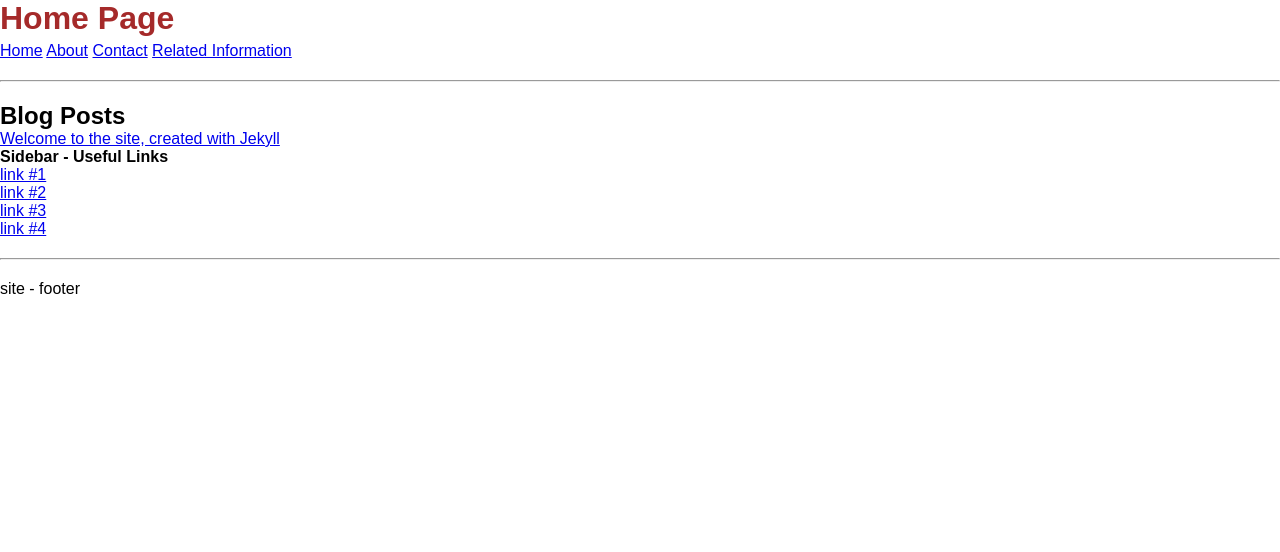
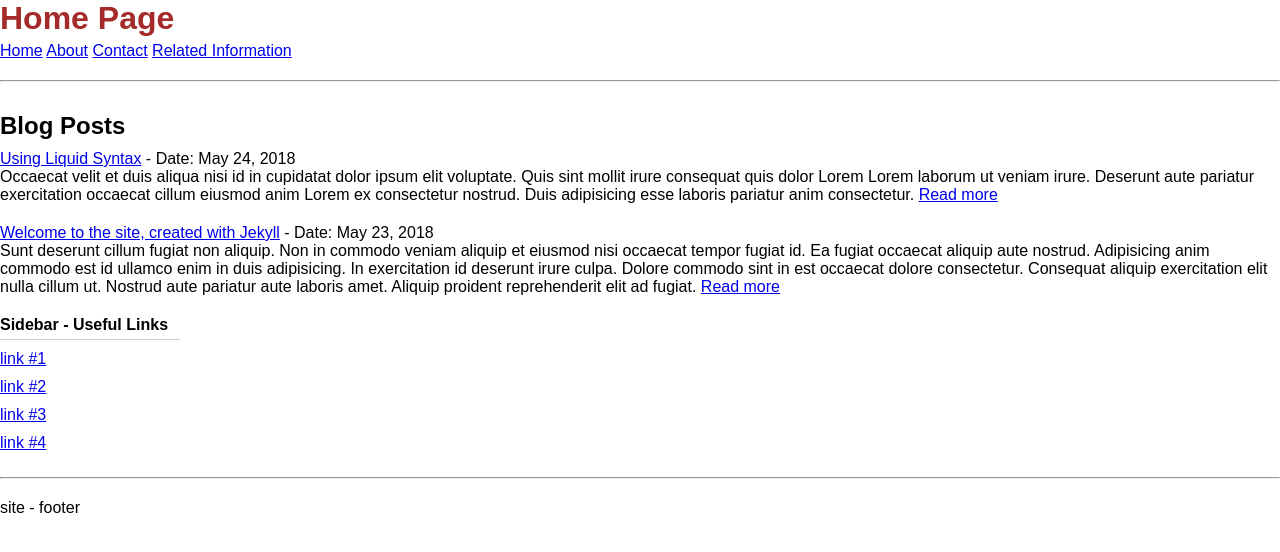
Before and after one commit to robert-laws/jekyll-review, a Jekyll site: the page built from index.html, in a window 1280 px wide. Shown: the top 552 px of the page. Built offline with Jekyll 4.4.1, drawn with Linux system fonts in a browser that asks for light colours.

Commit message:
add 2nd post, update config to allow future posts

```diff
--- a/_config.yml
+++ b/_config.yml
@@ -14,3 +14,6 @@ markdown: kramdown
 sass:
   sass_dir: _sass
   style: compact
+
+# Posts
+future: true
--- a/_posts/2018-05-23-welcome.md
+++ b/_posts/2018-05-23-welcome.md
@@ -3,8 +3,9 @@ layout: post
 title: "Welcome to the site, created with Jekyll"
 date: 2018-05-23 09:19:00
 categories: blog
+excerpt_separator: <!-- more -->
 ---
-# Welcome to the site!
+Sunt deserunt cillum fugiat non aliquip. Non in commodo veniam aliquip et eiusmod nisi occaecat tempor fugiat id. Ea fugiat occaecat aliquip aute nostrud. Adipisicing anim commodo est id ullamco enim in duis adipisicing. In exercitation id deserunt irure culpa. Dolore commodo sint in est occaecat dolore consectetur. Consequat aliquip exercitation elit nulla cillum ut. Nostrud aute pariatur aute laboris amet. Aliquip proident reprehenderit elit ad fugiat. <!-- more -->Officia in et minim velit esse consectetur veniam tempor ut veniam dolor. Laborum aute qui reprehenderit enim dolor quis adipisicing mollit nostrud aliqua. Aute culpa anim ea aliquip consequat sit cupidatat veniam aliquip enim elit irure. Nostrud Lorem ad adipisicing reprehenderit nisi sunt laboris anim consequat sint ad. Ullamco duis in eu labore dolor incididunt excepteur cillum quis adipisicing exercitation elit incididunt. Eiusmod qui occaecat veniam labore velit voluptate non consectetur quis amet esse esse fugiat dolore. Pariatur veniam ad deserunt amet qui laboris occaecat quis sunt ullamco dolor. Non dolore reprehenderit ipsum sit sint tempor amet cupidatat ullamco.
 
 Created using [Jekyll SSG][jekyll]
 
--- /dev/null
+++ b/_posts/2018-05-24-liquid-syntax.md
@@ -0,0 +1,12 @@
+---
+layout: post
+title: "Using Liquid Syntax"
+date: 2018-05-24 16:25:00
+categories: blog
+excerpt_separator: <!-- more -->
+---
+Occaecat velit et duis aliqua nisi id in cupidatat dolor ipsum elit voluptate. Quis sint mollit irure consequat quis dolor Lorem Lorem laborum ut veniam irure. Deserunt aute pariatur exercitation occaecat cillum eiusmod anim Lorem ex consectetur nostrud. Duis adipisicing esse laboris pariatur anim consectetur.<!-- more -->
+
+Mollit et ipsum et enim duis. Dolore et velit eu minim aliquip ipsum proident ea consectetur minim cupidatat ut. Nostrud ex exercitation deserunt sint officia sint mollit minim sint aliquip. Ut amet veniam sit sunt occaecat irure Lorem cupidatat eiusmod culpa est. Dolore fugiat occaecat Lorem et commodo officia deserunt proident amet proident culpa do irure. Commodo cillum irure adipisicing laborum dolore veniam tempor consequat aliquip.
+
+Ullamco deserunt ex aliqua pariatur cillum cillum eiusmod tempor reprehenderit qui duis dolore. Culpa incididunt ea duis incididunt consequat enim ullamco culpa magna eu. Occaecat commodo nostrud Lorem qui est. Aute ad elit laborum cupidatat sunt ea. Consectetur dolore aliquip sunt Lorem. Qui excepteur incididunt est et mollit aliquip nisi.
--- /dev/null
+++ b/_sass/_posts.scss
@@ -0,0 +1,3 @@
+.post-content {
+  padding: 10px 0;
+}
--- a/_sass/_sidebar.scss
+++ b/_sass/_sidebar.scss
@@ -1,5 +1,5 @@
 .sidebar {
-  width: 120px;
+  width: 180px;
 
   h4 {
     padding-bottom: 5px;
@@ -9,5 +9,9 @@
 
   ul {
     list-style: none;
+
+    li {
+      padding: 5px 0;
+    }
   }
 }
--- a/css/main.scss
+++ b/css/main.scss
@@ -3,6 +3,8 @@
 ---
 
 @import "base";
+@import "sidebar";
+@import "posts";
 
 * {
   font-family: Arial, Helvetica, sans-serif;
--- a/index.html
+++ b/index.html
@@ -6,8 +6,9 @@ title: Home Page
   <h2>Blog Posts</h2>
   <ul>
     {% for post in site.posts %}
-      <li>
-        <a href="{{site.baseurl}}{{post.url}}" title="{{site.baseurl}}{{post.url}}">{{ post.title }}</a>
+      <li class="post-content">
+        <a href="{{site.baseurl}}{{post.url}}" title="{{site.baseurl}}{{post.url}}">{{post.title}}</a> - Date: <time itemprop="dateCreated" datetime="{{post.date}}">{{post.date | date: "%B %-d, %Y"}}</time>
+        <p>{{post.excerpt | strip_html}} <a href="{{site.baseurl}}{{post.url}}">Read more</a></p>
       </li>
     {% endfor %}
   </ul>
```
